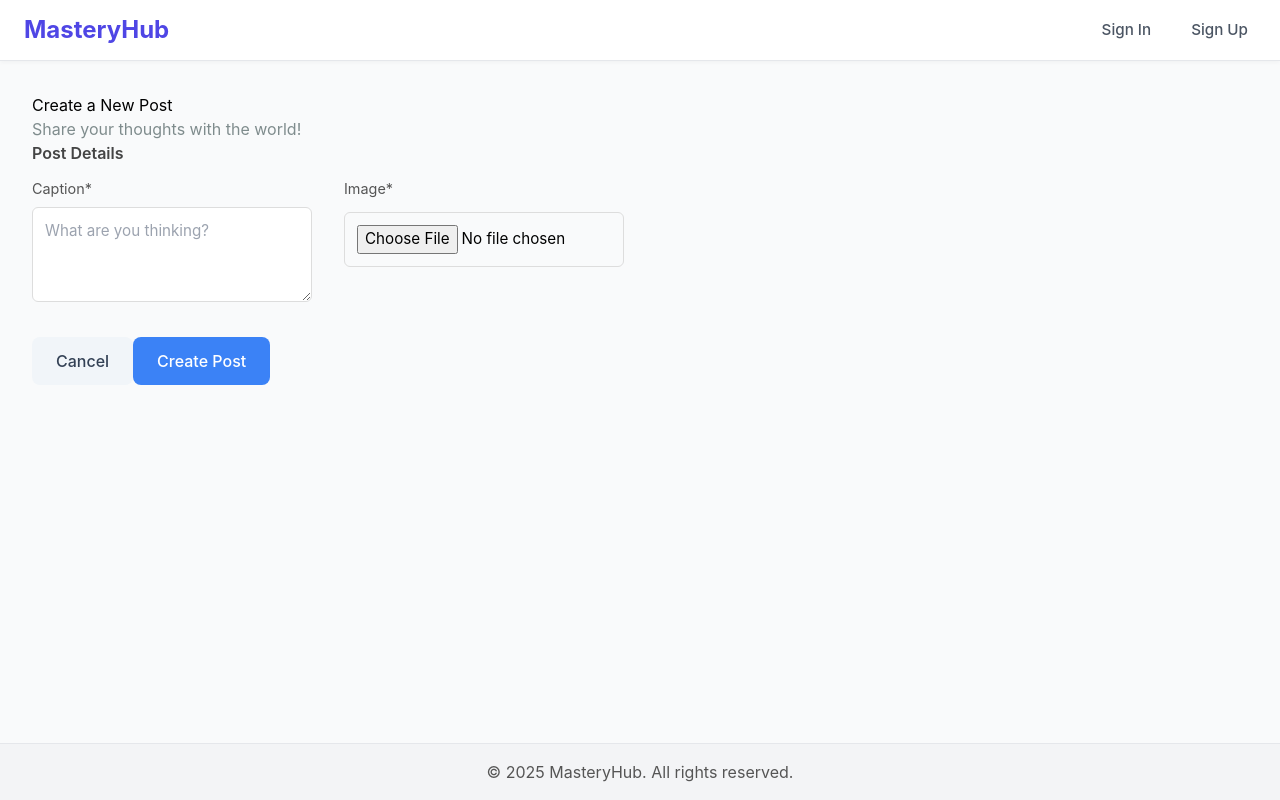
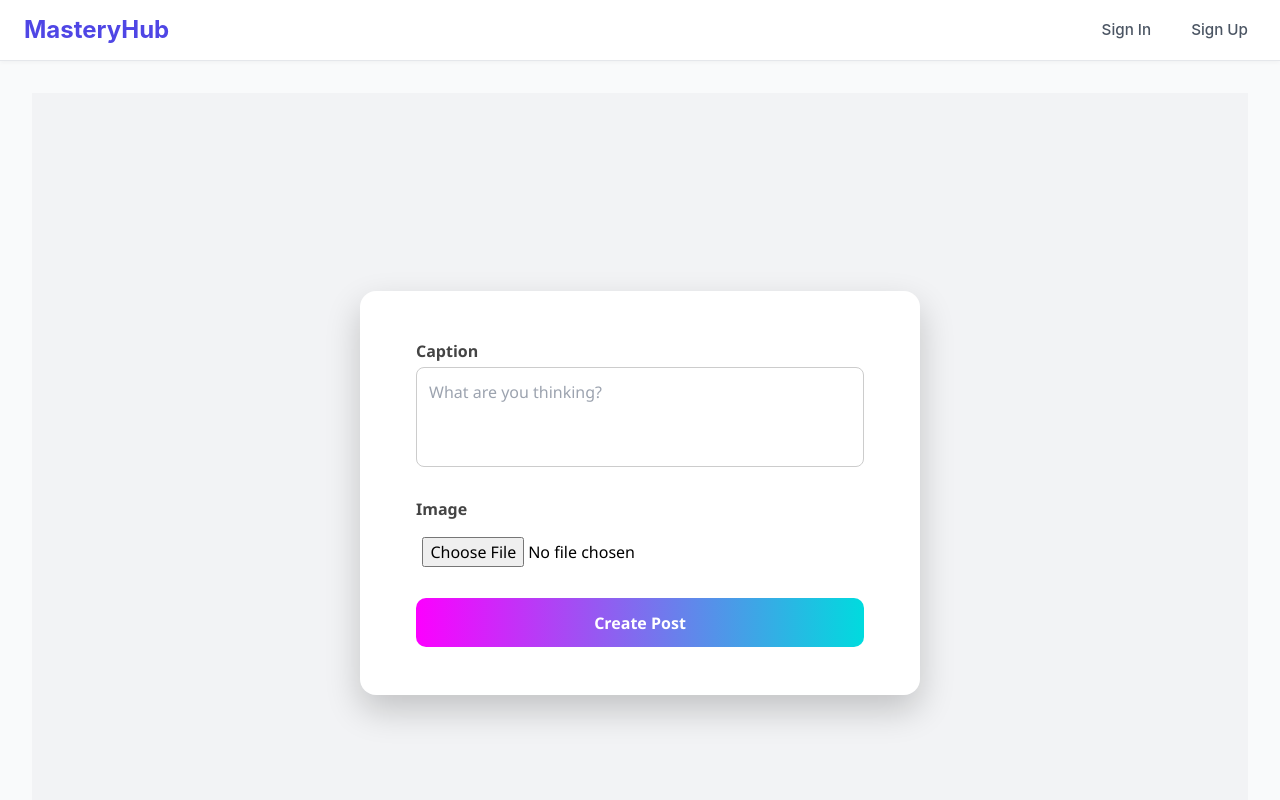
Before and after one commit to ChethmiRathnayake/Matery-Hub, a React (Create React App) app in the folder frontend/: page /post/new in a window 1280 px wide. Shown: the top 800 px of the page. Built offline with nearby package versions, Linux system fonts and the light colour scheme.

Commit message:
sayuni - post changes

```diff
--- a/frontend/src/components/PostDialog.jsx
+++ b/frontend/src/components/PostDialog.jsx
@@ -1,48 +1,119 @@
-import React from "react";
+import React, { useState } from "react";
 import Modal from "@mui/material/Modal";
 import Box from "@mui/material/Box";
 import Button from "@mui/material/Button";
+import TextField from "@mui/material/TextField";
+import IconButton from "@mui/material/IconButton";
+import CloseIcon from "@mui/icons-material/Close";
 
 const BASE_URL = "http://localhost:1010";
 
 const PostDialog = ({ post, onClose, isOwnProfile }) => {
+    const [newCaption, setNewCaption] = useState(post.caption);
+    const [isEditing, setIsEditing] = useState(false);
+
     const handleDelete = async () => {
-        alert("Deleting post... (implement logic)");
-        onClose();
+        if (!post || !post.id) return;
+
+        try {
+            const response = await fetch(`${BASE_URL}/api/posts/${post.id}`, {
+                method: "DELETE",
+            });
+
+            if (response.ok) {
+                alert("Post deleted successfully.");
+
+                onClose();
+            } else {
+                alert("Failed to delete the post.");
+            }
+        } catch (error) {
+            console.error("Error deleting post:", error);
+            alert("An error occurred while deleting the post.");
+        }
     };
 
     const handleEdit = () => {
-        alert("Editing post... (implement logic)");
-        onClose();
+        setIsEditing(true);
     };
 
-    const mediaUrl = post.mediaUrl ? `${BASE_URL}${post.mediaUrl}` : "";
-    const isVideo = post.mediaUrl && /\.(mp4|webm|ogg)$/i.test(post.mediaUrl);
+    const handleSave = async () => {
+        if (newCaption.trim() === "") {
+            alert("Caption cannot be empty.");
+            return;
+        }
+
+        try {
+            const response = await fetch(`${BASE_URL}/api/posts/${post.id}/caption`, {
+                method: "PUT",
+                headers: {
+                    "Content-Type": "application/json",
+                },
+                body: JSON.stringify({ caption: newCaption }),
+            });
+
+            if (response.ok) {
+                alert("Caption updated successfully.");
+                setIsEditing(false);
+            } else {
+                alert("Failed to update the caption.");
+            }
+        } catch (error) {
+            console.error("Error updating caption:", error);
+            alert("An error occurred while updating the caption.");
+        }
+    };
+
+    const imageUrl = post.mediaUrl ? `${BASE_URL}${post.mediaUrl}` : "";
 
     return (
         <Modal open={true} onClose={onClose}>
-            <Box className="absolute top-1/2 left-1/2 transform -translate-x-1/2 -translate-y-1/2 bg-white p-4 rounded-md shadow-md w-[90%] sm:w-[400px]">
-                {mediaUrl && (
-                    isVideo ? (
-                        <video
-                            src={mediaUrl}
-                            controls
-                            className="w-full h-64 object-cover rounded-md mb-4"
-                        />
-                    ) : (
-                        <img
-                            src={mediaUrl}
-                            alt="Post"
-                            className="w-full h-64 object-cover rounded-md mb-4"
-                        />
-                    )
+            <Box className="relative top-1/2 left-1/2 transform -translate-x-1/2 -translate-y-1/2 bg-white p-4 rounded-md shadow-md w-[95%] sm:w-[600px]">
+                <IconButton
+                    onClick={onClose}
+                    className="absolute top-2 right-2"
+                    color="inherit"
+                >
+                    <CloseIcon />
+                </IconButton>
+
+                {imageUrl && (
+                    <img
+                        src={imageUrl}
+                        alt="Post"
+                        className="w-full h-90 object-cover rounded-md mb-4"
+                    />
                 )}
-                <p className="mb-4">{post.caption}</p>
+
+                {isEditing ? (
+                    <TextField
+                        fullWidth
+                        variant="outlined"
+                        label="Edit Caption"
+                        value={newCaption}
+                        onChange={(e) => setNewCaption(e.target.value)}
+                        multiline
+                        rows={4}
+                        className="mb-4"
+                    />
+                ) : (
+                    <p className="mb-4">{newCaption}</p>
+                )}
 
                 {isOwnProfile && (
                     <div className="flex justify-end gap-2">
-                        <Button variant="contained" color="primary" onClick={handleEdit}>Edit</Button>
-                        <Button variant="outlined" color="error" onClick={handleDelete}>Delete</Button>
+                        {isEditing ? (
+                            <Button variant="contained" color="primary" onClick={handleSave}>
+                                Save
+                            </Button>
+                        ) : (
+                            <Button variant="contained" color="primary" onClick={handleEdit}>
+                                Edit
+                            </Button>
+                        )}
+                        <Button variant="outlined" color="error" onClick={handleDelete}>
+                            Delete
+                        </Button>
                     </div>
                 )}
             </Box>
--- a/frontend/src/components/PostForm.css
+++ b/frontend/src/components/PostForm.css
@@ -1,32 +1,35 @@
-postbody {
+/* PostForm.css */
+.post-body {
   margin: 0;
   padding: 0;
   font-family: "Segoe UI", sans-serif;
-  background: #f2f3f5; /* light greyish-white */
+  background: #f2f3f5;
   height: 100vh;
   display: flex;
   align-items: center;
   justify-content: center;
 }
 
-postform {
+.post-form {
   background: white;
-  padding: 2.5rem 3rem;
+  padding: 3rem 3.5rem; /* increased padding */
   border-radius: 16px;
   box-shadow: 0 15px 35px rgba(0, 0, 0, 0.2);
-  max-width: 480px;
+  max-width: 560px; /* increased width from 480px to 560px */
   width: 100%;
   display: flex;
   flex-direction: column;
-  gap: 1.2rem;
+  gap: 1.5rem; /* slightly more spacing between fields */
 }
 
-postform label {
-  font-weight: 800;
-  color: #333;
+.post-form label {
+  font-weight: 600;
+  color: #444;
+  margin-bottom: 0.3rem;
+  display: block;
 }
 
-postorm textarea {
+.post-form textarea {
   resize: none;
   border: 1px solid #ccc;
   border-radius: 8px;
@@ -35,13 +38,20 @@ postorm textarea {
   width: 100%;
   height: 100px;
   box-sizing: border-box;
+  transition: border-color 0.2s;
 }
 
-form input[type="file"] {
-  margin-top: 0.3rem;
+.post-form textarea:focus {
+  border-color: #00dbde;
+  outline: none;
 }
 
-postform button {
+.post-form input[type="file"] {
+  margin-top: 0.3rem;
+  padding: 0.4rem;
+}
+
+.post-form button {
   background: linear-gradient(to right, #fc00ff, #00dbde);
   border: none;
   padding: 0.8rem;
@@ -50,11 +60,12 @@ postform button {
   font-weight: bold;
   font-size: 1rem;
   cursor: pointer;
-  transition: background 0.3s ease;
+  transition: background 0.3s ease, transform 0.2s ease;
 }
 
-postform button:hover {
+.post-form button:hover {
   background: linear-gradient(to right, #6a11cb, #2575fc);
+  transform: translateY(-2px);
 }
 
 .post-image-preview {
@@ -67,5 +78,5 @@ postform button:hover {
   max-height: 280px;
   border-radius: 12px;
   box-shadow: 0 8px 16px rgba(0, 0, 0, 0.15);
-  object-fit: cover;
+  object-fit:cover;
 }
--- a/frontend/src/pages/PostForm.js
+++ b/frontend/src/pages/PostForm.js
@@ -97,84 +97,47 @@ const PostCreate = () => {
     };
 
     return (
-        <div className="post-create-container">
-            <header className="post-create-header">
-                <h2>Create a New Post</h2>
-                <p className="subtitle">Share your thoughts with the world!</p>
-            </header>
+        <div className="post-body">
+            <form onSubmit={handleSubmit} className="post-form">
+                {error && <div className="alert error">{error}</div>}
+                {successMessage && <div className="alert success">{successMessage}</div>}
 
-            <form onSubmit={handleSubmit} className="post-create-form">
-                {(error || apiError) && (
-                    <div className="alert error">
-                        {error || apiError}
-                        {(error?.includes("Session expired") || apiError?.includes("Session expired")) && (
-                            <button onClick={() => navigate("/login")} className="text-button">
-                                Go to Login
-                            </button>
-                        )}
-                    </div>
-                )}
-
-                {successMessage && (
-                    <div className="alert success">
-                        {successMessage}
-                    </div>
-                )}
-
-                <div className="form-section">
-                    <label className="form-label">Post Details</label>
-                    <div className="form-grid">
-                        <div className="form-field">
-                            <label className="input-label">Caption*</label>
+                <div>
+                    <label htmlFor="caption">Caption</label>
                     <textarea
+                        id="caption"
                         name="caption"
                         value={formData.caption}
                         onChange={handleInputChange}
                         placeholder="What are you thinking?"
-                                className="form-input"
-                                rows="3"
                         required
                     />
                 </div>
-                        <div className="form-field">
-                            <label className="input-label">Image*</label>
+
+                <div>
+                    <label htmlFor="image">Image</label>
                     <input
                         type="file"
+                        id="image"
                         name="image"
                         onChange={handleImageChange}
-                                className="form-input"
                         required
                     />
                 </div>
+
+                {formData.image && (
+                    <div className="post-image-preview">
+                        <img src={URL.createObjectURL(formData.image)} alt="Preview" />
                     </div>
-                </div>
+                )}
 
-                <div className="form-actions">
-                    <button
-                        type="button"
-                        onClick={() => navigate("/post")}
-                        className="secondary-button"
-                    >
-                        Cancel
+                <button type="submit" disabled={loading}>
+                    {loading ? "Creating Post..." : "Create Post"}
                 </button>
-                    <button
-                        type="submit"
-                        disabled={loading}
-                        className="primary-button"
-                    >
-                        {loading ? (
-                            <>
-                                <span className="spinner"></span>
-                                Creating Post...
-                            </>
-                        ) : (
-                            "Create Post"
-                        )}
-                    </button>
-                </div>
             </form>
         </div>
     );
+
 };
 
 export default PostCreate;
```
Also changed, not shown: 3 other files (tests, documents, lock files or other folders). Lines whose indentation alone changed are shown as unchanged.
